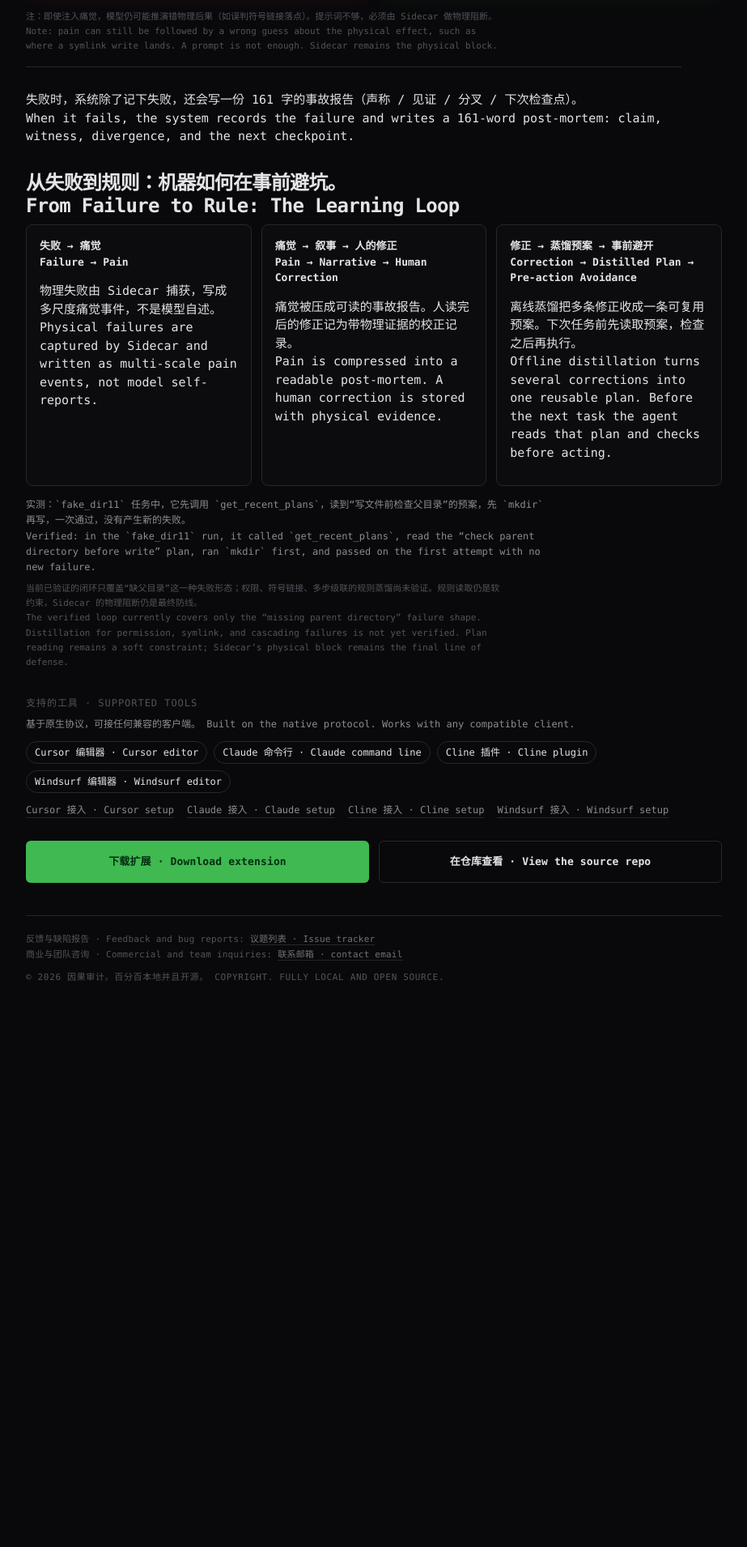
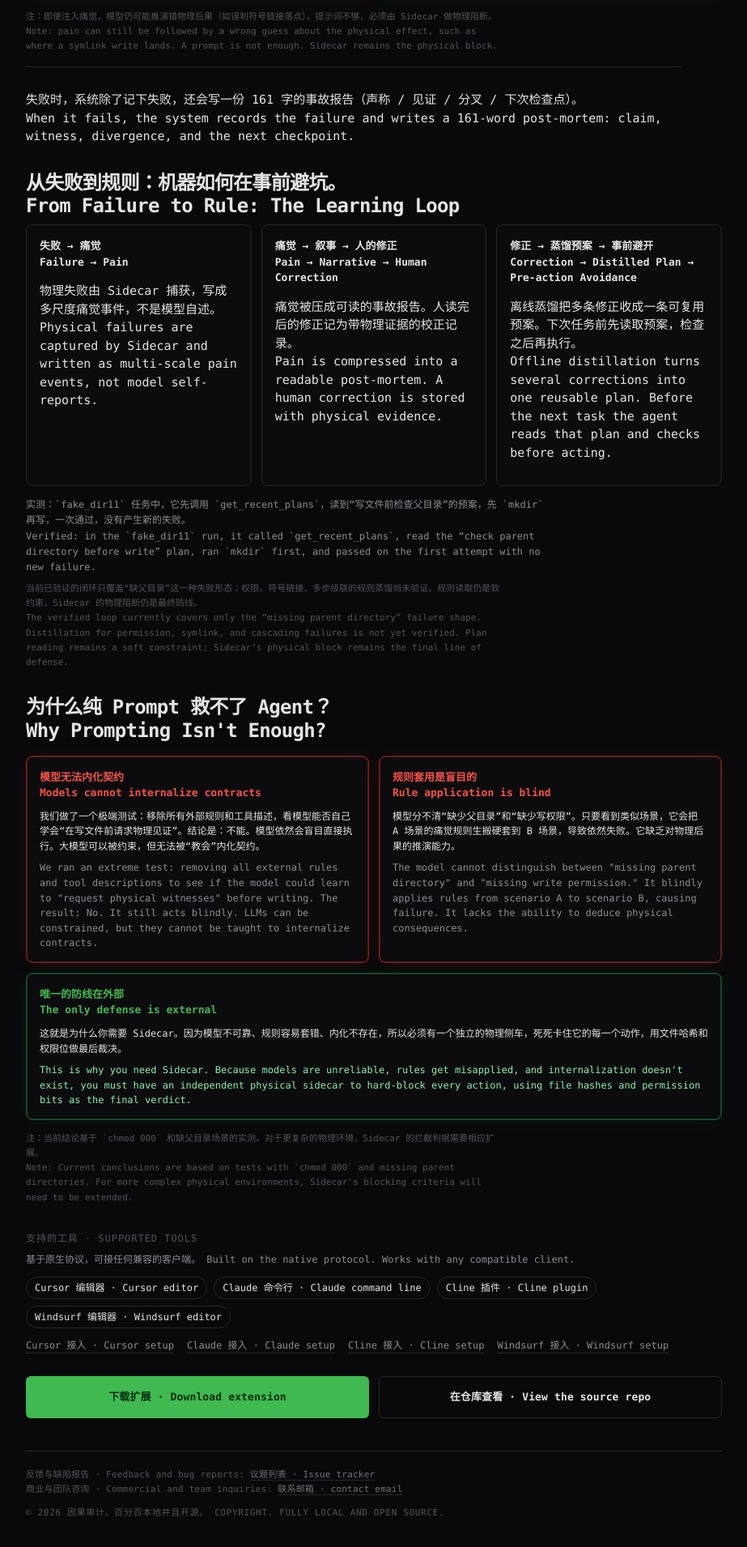
Before and after one commit to liao-zhizhi/harness-audit-sidecar, a Jekyll site: the page docs/index.html, which Jekyll copies as it is, in a window 1280 px wide. Shown: the part 1201-3111 px from the top of the page at 81% size, without its empty margins (178-1101 px from the left). Built offline with Jekyll 4.4.1, drawn with Linux system fonts in a browser that asks for light colours; before the commit the page ends 2450 px from its top, so only the background shows below that.

Commit message:
docs: add why models cannot internalize physical witnesses

```diff
--- a/docs/index.html
+++ b/docs/index.html
@@ -303,11 +303,48 @@
       max-width: 54em;
     }
     .loop .caveat + .caveat { margin-top: 6px; }
+    .why { margin: 0 0 32px; }
+    .why h2 {
+      font-size: clamp(18px, 3.2vw, 24px);
+      line-height: 1.2;
+      letter-spacing: -0.03em;
+      margin: 0 0 16px;
+      font-weight: 700;
+    }
+    .why-grid {
+      display: grid;
+      grid-template-columns: 1fr 1fr;
+      gap: 12px;
+      margin: 0 0 12px;
+    }
+    .why .card h3 {
+      text-transform: none;
+      letter-spacing: 0;
+      font-size: 13px;
+      margin-bottom: 10px;
+      white-space: pre-line;
+    }
+    .why .zh {
+      margin: 0 0 8px;
+      color: var(--text);
+      font-size: 12px;
+      line-height: 1.55;
+    }
+    .why .en {
+      margin: 0;
+      color: var(--muted);
+      font-size: 12px;
+      line-height: 1.55;
+    }
+    .why .card-good .zh { color: var(--text); }
+    .why .card-good .en { color: #86efac; }
+    .why .caveat { margin-top: 14px; }
     @media (max-width: 640px) {
       .wrap { padding-top: 28px; }
       .actions { grid-template-columns: 1fr; }
       .vs { grid-template-columns: 1fr; }
       .loop-grid { grid-template-columns: 1fr; }
+      .why-grid { grid-template-columns: 1fr; }
       .brand { flex-direction: column; gap: 4px; }
     }
   </style>
@@ -408,6 +445,33 @@ Verified: in the `fake_dir11` run, it called `get_recent_plans`, read the “che
 The verified loop currently covers only the “missing parent directory” failure shape. Distillation for permission, symlink, and cascading failures is not yet verified. Plan reading remains a soft constraint; Sidecar’s physical block remains the final line of defense.</p>
     </section>
 
+    <section class="why" aria-label="为什么纯 Prompt 救不了 Agent · Why prompting isn't enough">
+      <h2 class="bi">为什么纯 Prompt 救不了 Agent？
+Why Prompting Isn't Enough?</h2>
+      <div class="why-grid">
+        <article class="card card-bad">
+          <h3>模型无法内化契约
+Models cannot internalize contracts</h3>
+          <p class="zh">我们做了一个极端测试：移除所有外部规则和工具描述，看模型能否自己学会“在写文件前请求物理见证”。结论是：不能。模型依然会盲目直接执行。大模型可以被约束，但无法被“教会”内化契约。</p>
+          <p class="en">We ran an extreme test: removing all external rules and tool descriptions to see if the model could learn to "request physical witnesses" before writing. The result: No. It still acts blindly. LLMs can be constrained, but they cannot be taught to internalize contracts.</p>
+        </article>
+        <article class="card card-bad">
+          <h3>规则套用是盲目的
+Rule application is blind</h3>
+          <p class="zh">模型分不清“缺少父目录”和“缺少写权限”。只要看到类似场景，它会把 A 场景的痛觉规则生搬硬套到 B 场景，导致依然失败。它缺乏对物理后果的推演能力。</p>
+          <p class="en">The model cannot distinguish between "missing parent directory" and "missing write permission." It blindly applies rules from scenario A to scenario B, causing failure. It lacks the ability to deduce physical consequences.</p>
+        </article>
+      </div>
+      <article class="card card-good">
+        <h3>唯一的防线在外部
+The only defense is external</h3>
+        <p class="zh">这就是为什么你需要 Sidecar。因为模型不可靠、规则容易套错、内化不存在，所以必须有一个独立的物理侧车，死死卡住它的每一个动作，用文件哈希和权限位做最后裁决。</p>
+        <p class="en">This is why you need Sidecar. Because models are unreliable, rules get misapplied, and internalization doesn't exist, you must have an independent physical sidecar to hard-block every action, using file hashes and permission bits as the final verdict.</p>
+      </article>
+      <p class="caveat bi">注：当前结论基于 `chmod 000` 和缺父目录场景的实测。对于更复杂的物理环境，Sidecar 的拦截判据需要相应扩展。
+Note: Current conclusions are based on tests with `chmod 000` and missing parent directories. For more complex physical environments, Sidecar's blocking criteria will need to be extended.</p>
+    </section>
+
     <section class="tools" aria-label="支持的工具 · Supported tools">
       <div class="tools-head">
         <span class="tools-label">支持的工具 · Supported tools</span>
```
